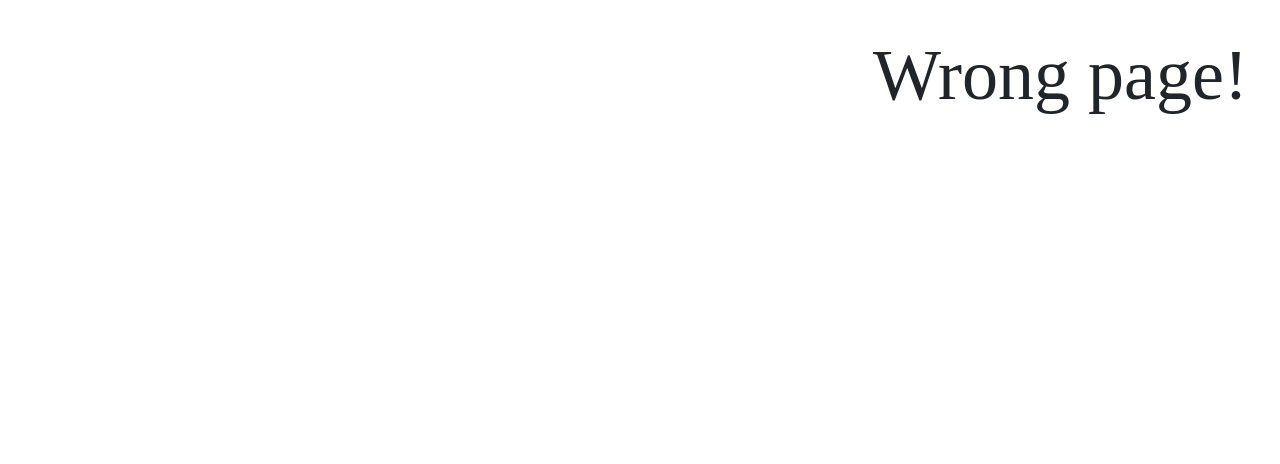
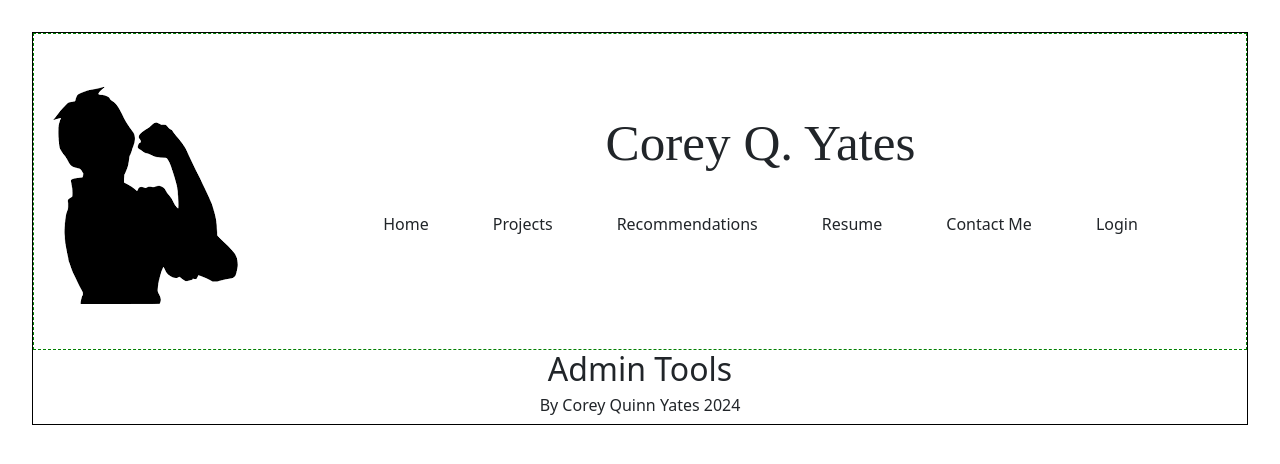
Before and after one commit to cqyates/Developer-Portfolio, a React (Vite) app in the folder client/: page /admin in a window 1280 px wide. Before the commit this address had no page. Shown: the top 464 px of the page. Built offline with nearby package versions, Linux system fonts and the light colour scheme.

Commit message:
tested login and created protected Admin page and conditional logout button

```diff
--- a/client/src/main.jsx
+++ b/client/src/main.jsx
@@ -9,7 +9,7 @@
 import Recommendations from './pages/Recommendations'
 import Resume from "./pages/Resume"
 import Contact from "./pages/Contact"
-
+import AdminPage from "./pages/Admin"
 const router = createBrowserRouter([
   {
     path: '/',
@@ -35,6 +35,10 @@
         path: '/contact',
         element: <Contact />
       },
+      {
+        path: '/admin',
+        element: <AdminPage />
+      },
     ]
   }
 ])
--- /dev/null
+++ b/client/src/pages/Admin/index.jsx
@@ -0,0 +1,9 @@
+const AdminPage = () => {
+  return (
+    <section>
+      <h2>Admin Tools</h2>
+    </section>
+  )
+}
+
+export default AdminPage
```
